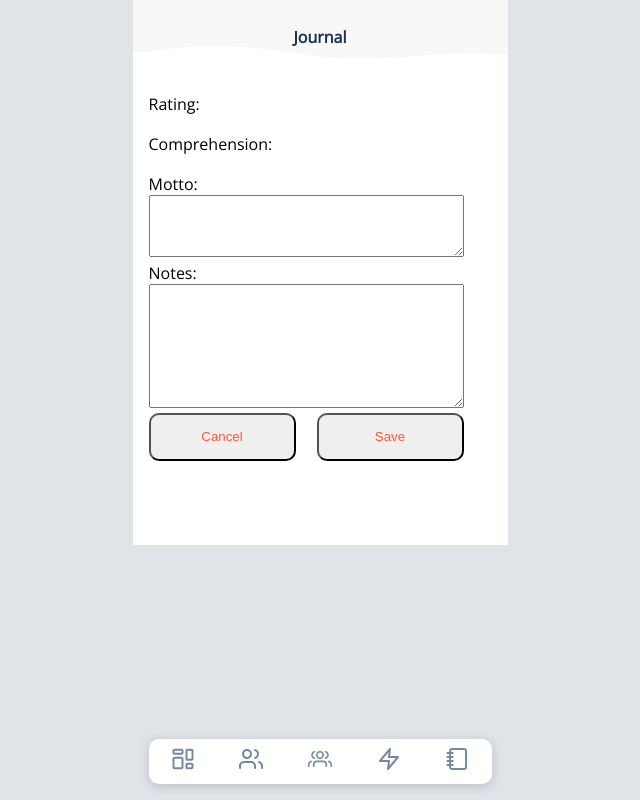
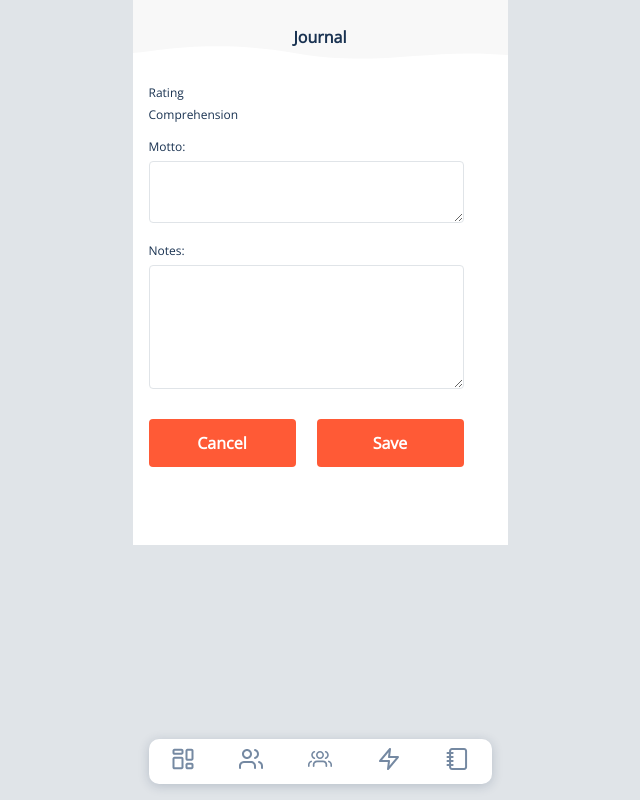
Before and after one commit to CJAkkuec/companion-app, a plain HTML site: page journal-rate.html in a window 1280 px wide. Shown: the whole page, without its empty margins (320-960 px from the left). Drawn offline with nearby package versions, Linux system fonts and the light colour scheme.

Commit message:
update journal.html journal-rate.html style.css

```diff
--- a/journal-rate.html
+++ b/journal-rate.html
@@ -12,16 +12,25 @@
   </head>
   <body>
     <header><h1>Journal</h1></header>
-    <main> <section class="section__journal">
+    <main>
+      <section class="section__journal">
         <div class="date"></div>
-        <div>Rating:</div>
-        <div class="star-rating"></div>
-        <div>Comprehension:</div>
-        <div class="comprehension-rating"></div>
+        <div class="star__rating">
+          <span class="star__rating__item journal__rate__label">Rating</span>
+          <div class="star__rating__scale"></div>
+        </div>
+
+        <div class="comp__rating">
+          <span class="comp__rating__item journal__rate__label"
+            >Comprehension</span
+          >
+          <div class="comp__rating__scale"></div>
+        </div>
+
         <form action="/my-handling-form-page" method="post">
           <ul class="form__list">
             <li>
-              <label for="msg">Motto:</label>
+              <label for="msg" class="journal__rate__label">Motto:</label>
               <textarea
                 class="form__list__motto"
                 id="msg"
@@ -30,7 +39,7 @@
               ></textarea>
             </li>
             <li>
-              <label for="msg">Notes:</label>
+              <label for="msg" class="journal__rate__label">Notes:</label>
               <textarea
                 class="form__list__notes"
                 id="msg"
@@ -48,7 +57,8 @@
             </li>
           </ul>
         </form>
-      </section></main>
+      </section>
+    </main>
     <div class="container-footer">
       <footer>
         <ul>
--- a/style.css
+++ b/style.css
@@ -209,13 +209,59 @@ label {
 }
 
 .form__list__motto {
-  width: 315px;
   height: 62px;
 }
 
 .form__list__notes {
+  height: 124px;
+}
+
+/* __Font Style */
+
+.date {
+  color: var(--denim-100);
+  font: var(--font-headline-uppercase);
+  text-transform: uppercase;
+}
+
+.star__rating__item,
+.comp__rating__item,
+.motto__input__item,
+.notes__input__item {
+  color: var(--denim-200);
+  font: var(--font-label);
+  padding-top: 1.25em;
+  padding-bottom: 0.5em;
+}
+
+.journal__rate__label {
+  color: var(--denim-100);
+  font: var(--font-label);
+  padding-top: 1.25em;
+  padding-bottom: 0.5em;
+}
+
+.motto__input__text {
+  color: var(--denim-100);
+  font: normal 600 16px/16px "Open Sans";
+}
+
+.notes__input__text {
+  color: var(--denim-100);
+  font: var(--font-body-small);
+}
+
+/* __Box Style */
+
+.form__list__motto,
+.form__list__notes {
+  border: var(--medium-grey-border);
+  border-radius: 4px;
   width: 315px;
-  height: 124px;
+}
+
+.form__list__notes {
+  margin-bottom: 1.9em;
 }
 
 /* TEAMS: Article */
@@ -244,18 +290,42 @@ label {
   width: 315px;
 }
 
+/* __Button Reset */
+.button__cont__option,
+.call-to-action {
+  border: none;
+  background-color: transparent;
+  font-family: inherit;
+  padding: 0;
+  cursor: pointer;
+}
+
 .button__cont__option,
 .call-to-action {
   width: 147px;
   height: 48px;
-  padding: 12px 40px;
-  border-radius: 10px;
-  color: var(--tangerine-100);
+  border-radius: 4px;
+  background: var(--tangerine-100);
+  color: #ffffff;
+  font: var(--font-body-large), bold;
+  text-align: center;
+  border-color: var(--tangerine-100);
+}
+
+:hover {
+}
+
+:focus {
+}
+
+:active {
 }
 
 .call-to-action {
   width: 198px;
   height: 48px;
+  display: block;
+  margin: 0 auto;
 }
 
 /* SVGs */
```
Also changed, not shown: journal.html (+16 -9 lines), 1 other file.
